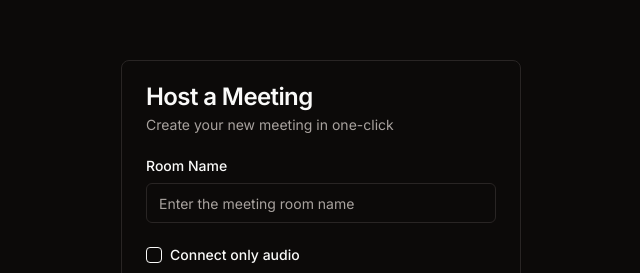
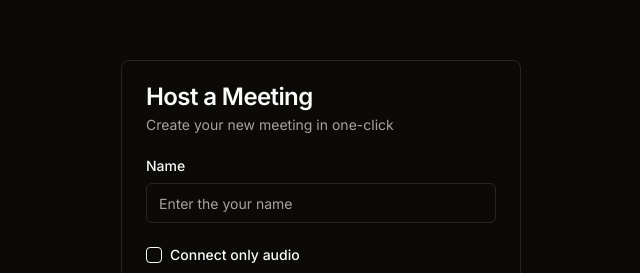
Before and after one commit to akbarnafisa/meeting-app-next-express, a Next.js app in the folder apps/client/: page /room/host in a window 1280 px wide. Shown: the part 186-459 px from the top of the page, without its empty margins (319-959 px from the left). Built offline with nearby package versions, Linux system fonts and the light colour scheme.

Commit message:
update route

```diff
--- a/apps/client/src/app/room/host/page.tsx
+++ b/apps/client/src/app/room/host/page.tsx
@@ -14,10 +14,13 @@ import { Input } from "@/components/ui/input";
 import { Label } from "@/components/ui/label";
 import useRoomStore from "@/store";
 import Link from "next/link";
+import { useRouter } from "next/navigation";
 import { ChangeEvent, useMemo, useState } from "react";
 
 export default function HostRoom() {
   const setMeetingConfig = useRoomStore((state) => state.setMeetingConfig);
+  const router = useRouter();
+
   const [roomName, setRoomName] = useState("");
   const [useAudio, setUseAudio] = useState<boolean>(false);
 
@@ -31,6 +34,8 @@ export default function HostRoom() {
       isHostMeeting: true,
       meetingName: roomName,
     });
+
+    router.replace("/room/meeting");
   };
 
   const isButtonDisabled = useMemo(() => {
@@ -48,11 +53,11 @@ export default function HostRoom() {
         </CardHeader>
         <CardContent className="mb-4">
           <div className="grid w-full max-w-sm items-center gap-2.5 mb-6">
-            <Label htmlFor="email">Room Name</Label>
+            <Label htmlFor="email">Name</Label>
             <Input
               type="text"
               id="email"
-              placeholder="Enter the meeting room name"
+              placeholder="Enter the your name"
               onChange={onInputRoomName}
             />
           </div>
```
